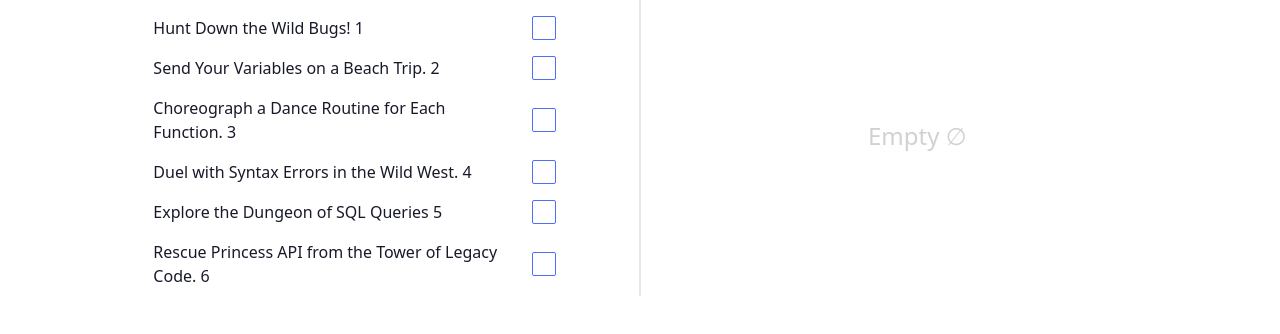
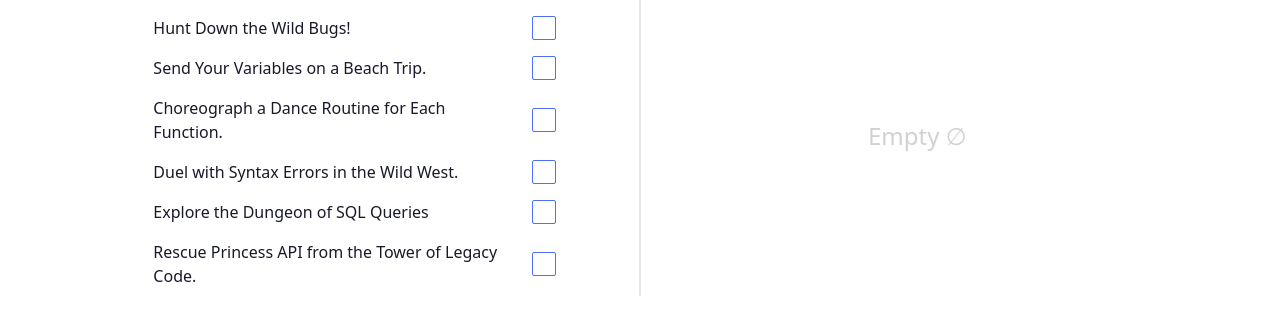
Before and after one commit to zainudinnoori/zainudinnoori.github.io, a plain HTML site: page vue-js-todo.html in a window 1280 px wide. Shown: the part 312-646 px from the top of the page. Drawn offline with nearby package versions, Linux system fonts and the light colour scheme.

Commit message:
Remove the id from tasks

```diff
--- a/vue-js-todo.html
+++ b/vue-js-todo.html
@@ -32,7 +32,7 @@
                     <div class="grid h-64 place-items-center text-base-300 text-2xl" v-if="!todoAssignment.length">Wow! Empty ∅</div>
                     <ul>
                         <li v-for="assignment in todoAssignment" :key="assignment.id">
-                            <label class="label cursor-pointer"> {{ assignment.name }} {{assignment.id}}<input type="checkbox" class="mx-4 checkbox checkbox-primary" v-model="assignment.completed"></label>
+                            <label class="label cursor-pointer"> {{ assignment.name }}<input type="checkbox" class="mx-4 checkbox checkbox-primary" v-model="assignment.completed"></label>
                         </li>
                     </ul>
                 </section>
```
